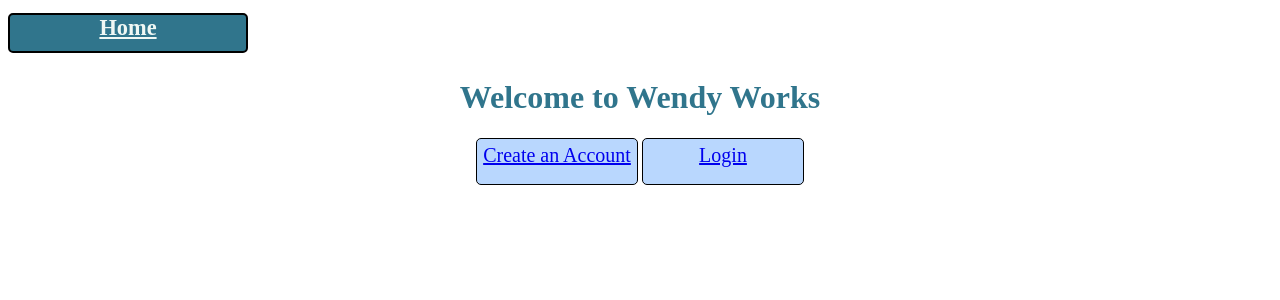
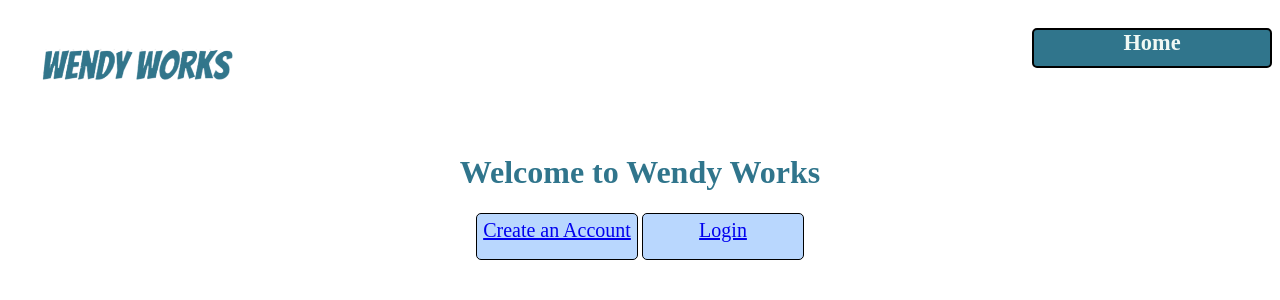
Before and after one commit to nkd03/Wendy-Works, a Flask app: page / in a window 1280 px wide. Shown: the top 300 px of the page. Run offline with Flask 3, Linux system fonts and the light colour scheme.

Commit message:
trying to merge

```diff
--- a/app.py
+++ b/app.py
@@ -28,7 +28,7 @@ app.config['TRAP_BAD_REQUEST_ERRORS'] = True
 
 @app.route('/')
 def index():
-    return render_template('main.html', header ='Welcome to Wendy Works')
+    return render_template('main.html', header ='Welcome to Wendy Works', logo='wendyworks.png')
 
 
 @app.route('/join/', methods=["GET", "POST"])
@@ -97,7 +97,7 @@ def join():
 @app.route('/login/', methods = ["GET", "POST"])
 def login():
     if request.method == 'GET':
-        return render_template('login.html', header = 'Login to Wendy Works')
+        return render_template('login.html', header = 'Login to Wendy Works', logo='wendyworks.png')
     else:
         uname = request.form.get('username')
         in_pw = request.form.get('passw')
@@ -128,7 +128,7 @@ def search():
     conn = dbi.connect()
     print(request.method)
     if request.method == 'GET':
-        return render_template('search.html', header ='Search for a post')
+        return render_template('search.html', header ='Search for a post',logo='wendyworks.png')
     else: #method should be post
         u_input = request.form.get('query')
         u_kind = request.form.get('kind')
@@ -139,12 +139,12 @@ def search():
             providers = helper.providers(conn, u_input)
             print(providers)
             print(type(providers))
-            return render_template('providers.html', key_phrase=u_input, providers = providers)
+            return render_template('providers.html', key_phrase=u_input, providers = providers, logo='wendyworks.png')
         if u_kind == 'request':
             print("Entering request")
             requests = helper.find_requests(conn, u_input)
 
-            return render_template('requests.html', key_phrase=u_input, requests = requests)
+            return render_template('requests.html', key_phrase=u_input, requests = requests, logo='wendyworks.png')
 
 
 
@@ -156,7 +156,7 @@ def insert_post():
     conn = dbi.connect()
 
     if request.method == 'GET':
-        return render_template('insert_post.html')
+        return render_template('insert_post.html', logo='wendyworks.png')
     else:
         # Collect relevant form information into variables
         print(request.form)
@@ -196,18 +196,18 @@ def insert_post():
 
 
 
-@app.route('/post/<int:pid>')
-def post(pid):
-    """
-    this funciton displays the specified post
-    """
-    conn = dbi.connect()
-    #getting post information
-    post_info = helper.get_post(conn, pid)
-    #getting poster information
-    account_info= pyqueries.get_account_info(conn,post_info.get('uid'))
+# @app.route('/post/<int:pid>')
+# def post(pid):
+#     """
+#     this funciton displays the specified post
+#     """
+#     conn = dbi.connect()
+#     #getting post information
+#     post_info = helper.get_post(conn, pid)
+#     #getting poster information
+#     account_info= pyqueries.get_account_info(conn,post_info.get('uid'))
 
-    return render_template("display_post.html", post_info=post_info, account_info=account_info)
+#     return render_template("display_post.html", post_info=post_info, account_info=account_info)
 
 
 @app.route('/profile/<int:uid>', methods = ["GET", "POST"])
@@ -227,7 +227,7 @@ def profile(uid):
         usid = information['uid']
         if request.method == 'GET':
             return render_template("account_page.html", fnm = fname, lnm = lname,
-                                username = usernm, email = mail, all_skills = skills, user = usid)
+                                username = usernm, email = mail, all_skills = skills, user = usid, logo='wendyworks.png')
         else:  #the method is post
             return redirect(url_for('update', user = uid))
     else:
@@ -261,7 +261,7 @@ def update(user):
         info = pyqueries.get_account_info(conn, user)
         uskills = pyqueries.get_skills(conn, user)
         print("Skills ", uskills)
-        return render_template("update_profile.html", account = info, skills = uskills, user = user)
+        return render_template("update_profile.html", account = info, skills = uskills, user = user, logo='wendyworks.png')
 
 
 @app.route('/logout/')
--- a/static/style.css
+++ b/static/style.css
@@ -32,22 +32,37 @@ h2, h3 {
 
 
 /* for a simple navbar. Talk to Scott if you want drop-downs. */
+nav{
+    display: flex;
+    justify-content: space-between;
+    align-items: flex-start;
+}
+
 nav > ul {
     display: flex;
     flex-direction: row;
+    margin-left: auto;
 }
+
 
 nav ul {
     list-style-type: none;
-    margin: 0px;
+    margin: 15px 0 0 0;
     padding: 0px;
+
 }
-
 nav > ul > li {
     flex: 0 0 auto;
     width: 15em;
 }
+nav img{
+    height: 125px;
+    width: auto;
+    margin-right: 0 10px;
+    margin-top: 0px;
 
+
+}
 nav button, nav a {
     display: block;
     box-sizing: border-box; /* easier to make button and A the same size */
@@ -64,6 +79,7 @@ nav button, nav a {
     color:rgb(240, 248, 244);
     font-weight: bold;
     font-size: 1.4rem;
+    text-decoration: None;
 }
 
 /* Only the top-level buttons are centered; lower ones are left-aligned. */
--- a/templates/account_page.html
+++ b/templates/account_page.html
@@ -13,7 +13,6 @@
 
             <h3 class="your-skills">Skills:</h3>
             <ul>
-                {{all_skills}}
                 {% for task in all_skills %}
                 <li>{{ task.skill }}</li>
                 {% endfor %}
--- a/templates/base.html
+++ b/templates/base.html
@@ -13,8 +13,8 @@
 
 
 {% block nav %}
-<nav>
-
+<nav class="navbar">
+  <img src="{{url_for('static', filename='images/'+ logo)}}" alt="logo">
   <ul>
     {% if 'uid' not in session %}
       <li><a href="{{ url_for('index') }}">Home</a></li>
```
Also changed, not shown: static/images/wendyworks.png (added).
